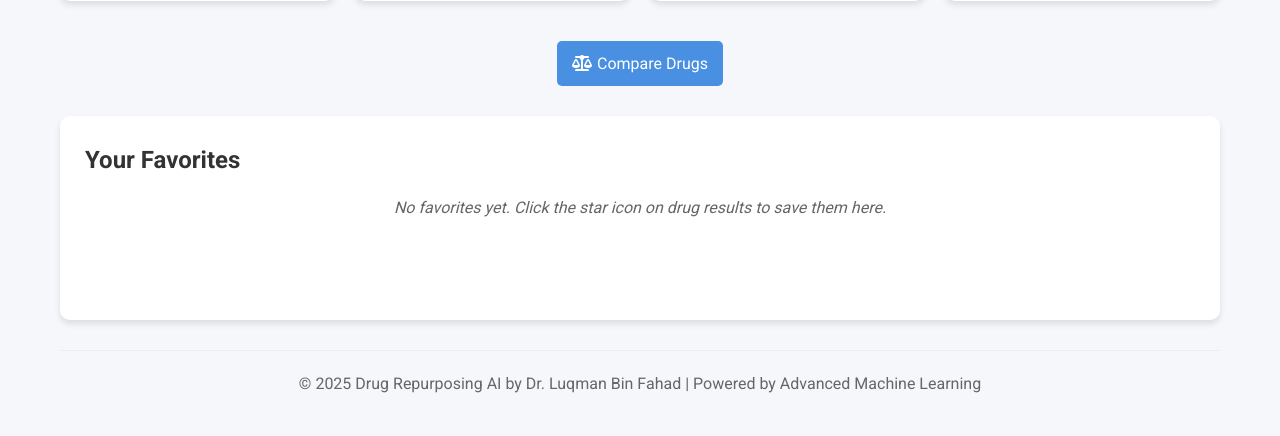
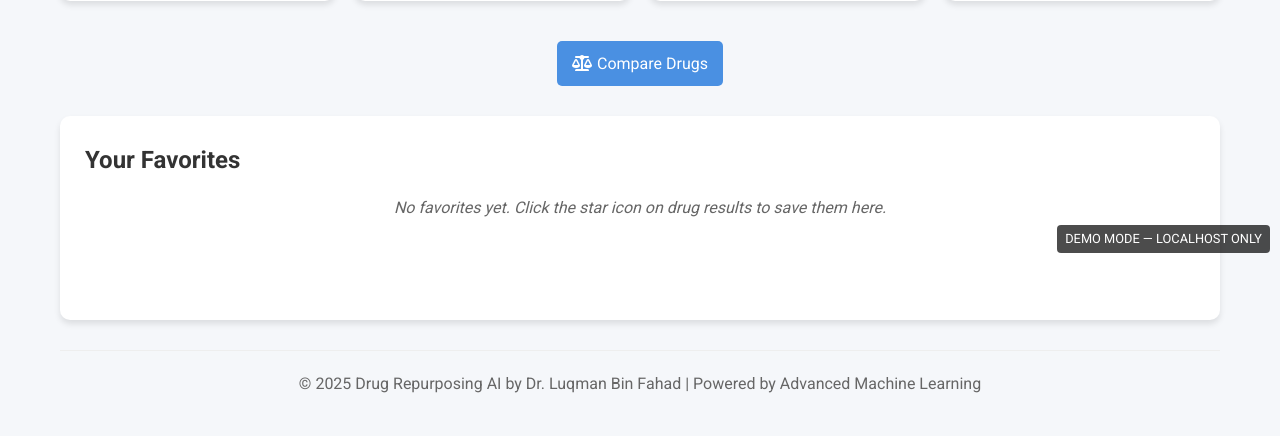
Before and after one commit to LuqmanBinFahad/drug-repurposing-app, a Flask app: page / in a window 1280 px wide. Shown: the part 537-973 px from the top of the page. Run offline with Flask 3, Linux system fonts and the light colour scheme.

Commit message:
subtly shows i'm running it live

```diff
--- a/templates/index.html
+++ b/templates/index.html
@@ -10,6 +10,20 @@
     <!-- PWA Meta Tags -->
     <link rel="manifest" href="{{ url_for('static', filename='manifest.json') }}">
     <meta name="theme-color" content="#4a90e2">
+    <style>
+  .demo-watermark {
+    position: fixed;
+    bottom: 10px;
+    right: 10px;
+    background: rgba(0,0,0,0.7);
+    color: white;
+    padding: 4px 8px;
+    border-radius: 4px;
+    font-size: 0.8rem;
+    z-index: 1000;
+  }
+</style>
+<div class="demo-watermark">DEMO MODE — LOCALHOST ONLY</div>
 </head>
 <body>
     <div class="container">
```
